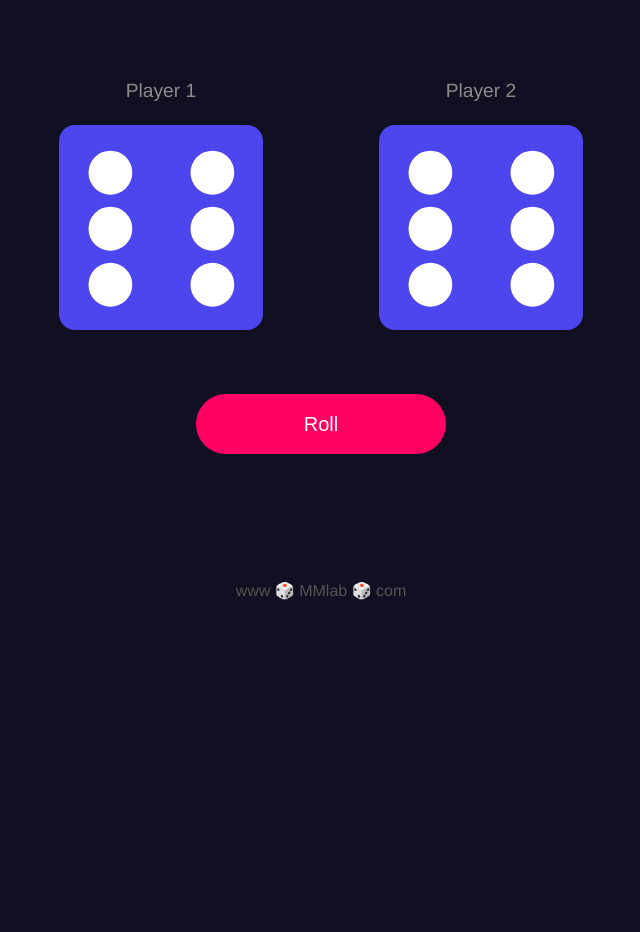
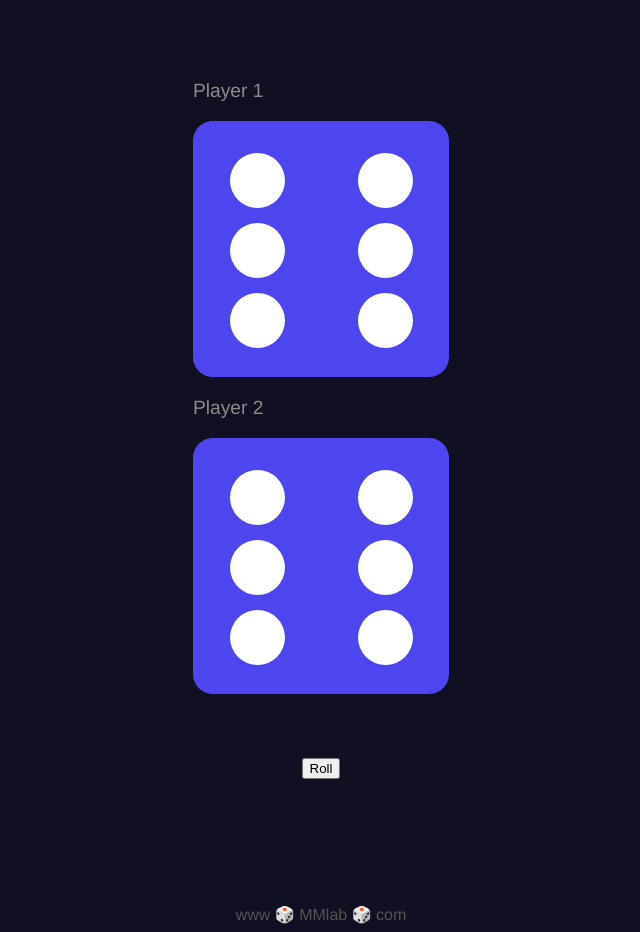
Before and after one commit to micmicmi/roll-the-dices, a plain HTML site: page index.html in a window 1280 px wide. Shown: the part 430-1362 px from the top of the page, without its empty margins (319-959 px from the left). Before the commit the page ends 1038 px from the top, so only its background shows below. Drawn offline with Linux system fonts and the light colour scheme.

Commit message:
Add files via upload

```diff
--- a/index.html
+++ b/index.html
@@ -1,11 +1,13 @@
 <!DOCTYPE html>
 <html lang="en" dir="ltr">
-
   <head>
     <meta charset="utf-8" />
     <title>Dicee</title>
     <link rel="stylesheet" href="styles.css" />
-  <link href="https://fonts.googleapis.com/css?family=Indie+Flower|Lobster" rel="stylesheet" />
+    <link
+      href="https://fonts.googleapis.com/css?family=Indie+Flower|Lobster"
+      rel="stylesheet"
+    />
     <style>
          .preloader {
                   position: fixed;
@@ -14,20 +16,23 @@
                   width: 100%;
                   height: 100vh;
                   background-color: rgb(223, 21, 105);
-            animation: slideUp 4s forwards, fadeOut 1s forwards 1s; /* Chained animations */
+                  animation: slideUp 1s forwards ;
+
+                  /* animation: slideUp 4s forwards, fadeOut 1s forwards 1s; Chained animations */
                   z-index: 9999;
                   display: none;
               }
 
               @keyframes slideUp {
+                  100% {
+                      height: 0vh;
+                      opacity: 1; /* Start with 100% opacity */
+                  }
                   0% {
                       height: 100vh;
-                opacity: 1; /* Start with 100% opacity */
+                      opacity: 1; /* End with 0% opacity */
                   }
-            100% {
-                height: 100vh;
-                opacity: 0; /* End with 0% opacity */
-            }
+      /*
                   @keyframes fadeOut {
                   0% {
                       opacity: 1;
@@ -35,15 +40,14 @@
                   100% {
                     opacity: 0;
                   }
-        }
+              } */
     </style>
   </head>
 
   <body>
     <div class="container">
-
       <div class="mousemove">
-     <h1 id="title"> Have some Luck</h1>
+        <h1 id="title">Have some Luck</h1>
         <div class="eyes-wrap">
           <div class="eye">
             <div class="eye-pupil" id="left-pupil"></div>
@@ -51,57 +55,66 @@
           <div class="eye">
             <div class="eye-pupil" id="right-pupil"></div>
           </div>
+        </div>
+      </div>
+
+      <div id="diceContainer">
+
+        <div class="Player1">
+        <p>Player 1</p>
+          <div class="dice">
+          <img class="img1" src="./svg/dice 6.svg" />
+          </div>
+        </div>
+
+       <div class="Player2">
+        <p>Player 2</p>
+          <div class="dice">
+          <img class="img2" src="./svg/dice 6.svg" />
+          </div>
+        </div>
 
       </div>
 
-  </div>
-    <div class="dices">
-      <div class="dice">
-        <p>Player 1</p>
-        <img id="img1" src="./svg/dice 6.svg">
-      </div>
-
-      <div class="dice">
-        <p>Player 2</p>
-        <img id="img2" src="./svg/dice 6.svg" />
-      </div>
-    </div>
-
-<button id="roll">Roll</button>
+      <button id="rollDiceBtn">Roll</button>
 
       <div class="preloader" id="preloader"></div>
       <script>
-    window.addEventListener('load', function() {
-        document.getElementById('preloader').style.display = 'block';
-        setTimeout(function() {
-            document.getElementById('preloader').style.display = 'none';
+        window.addEventListener("load", function () {
+          document.getElementById("preloader").style.display = "block";
+          setTimeout(function () {
+            document.getElementById("preloader").style.display = "none";
           }, 3000); // Adjust the timeout value to match the animation durations
         });
       </script>
     </div>
 
-
     <footer>www 🎲 MMlab 🎲 com</footer>
 
     <script src="script.js"></script>
     <script>
-      document.addEventListener('mousemove', (event) => {
+      document.addEventListener("mousemove", (event) => {
         const { clientX, clientY } = event;
-        const eyesWrap = document.querySelector('.eyes-wrap');
+        const eyesWrap = document.querySelector(".eyes-wrap");
         const { left, top, width, height } = eyesWrap.getBoundingClientRect();
         const centerX = left + width / 4;
         const centerY = top + height / 4;
         const angle = Math.atan2(clientY - centerY, clientX - centerX);
-        const distance = Math.min(30, Math.hypot(clientX - centerX, clientY - centerY));
+        const distance = Math.min(
+          30,
+          Math.hypot(clientX - centerX, clientY - centerY)
+        );
 
         const pupilX = Math.cos(angle) * distance;
         const pupilY = Math.sin(angle) * distance;
 
-        document.getElementById('left-pupil').style.transform = `translate(${pupilX}px, ${pupilY}px)`;
-        document.getElementById('right-pupil').style.transform = `translate(${pupilX}px, ${pupilY}px)`;
+        document.getElementById(
+          "left-pupil"
+        ).style.transform = `translate(${pupilX}px, ${pupilY}px)`;
+        document.getElementById(
+          "right-pupil"
+        ).style.transform = `translate(${pupilX}px, ${pupilY}px)`;
       });
     </script>
-
   </body>
-
 </html>
```
Lines whose indentation alone changed are shown as unchanged.
